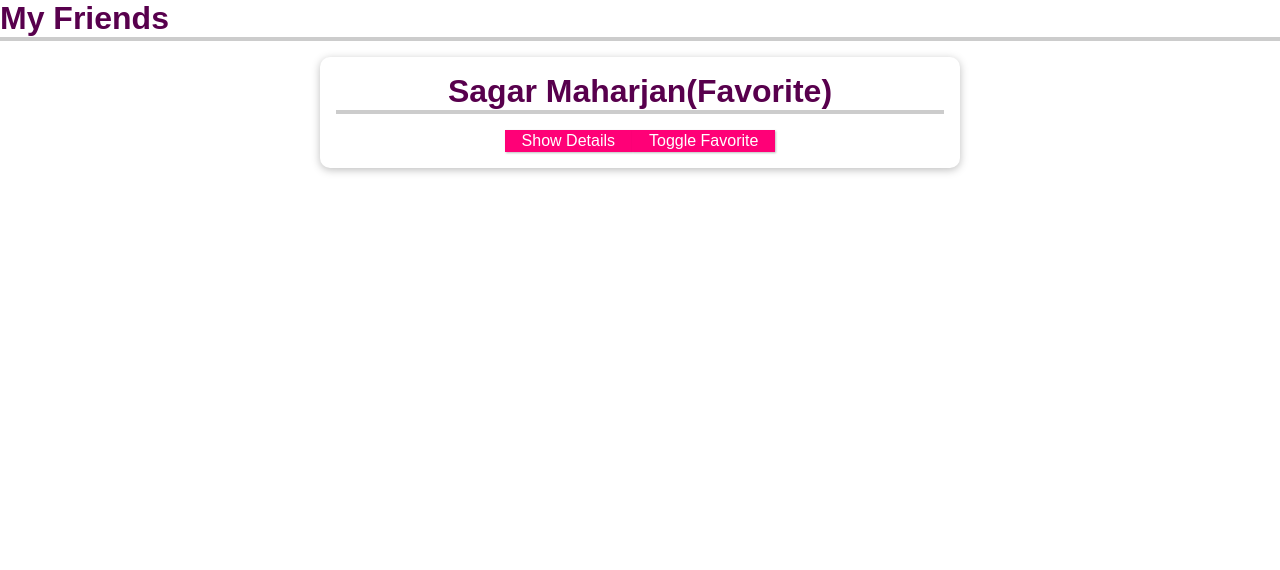
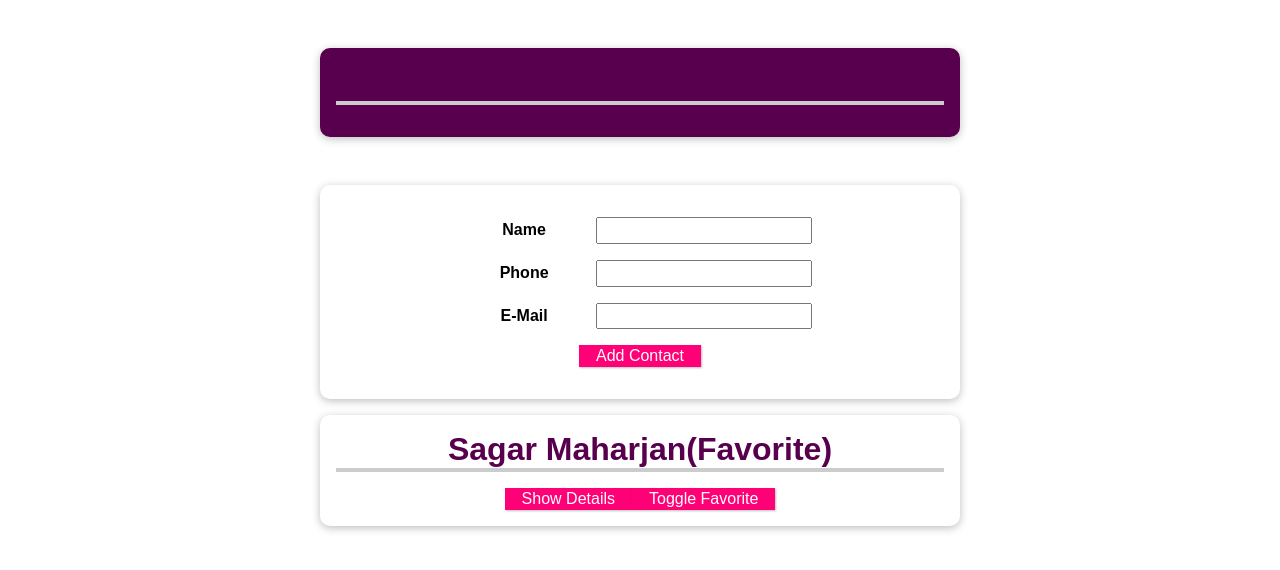
Before and after one commit to sagarmhrjn/vue-walkthrough, a Vue app: page / in a window 1280 px wide. Shown: the top 570 px of the page. Built offline with nearby package versions, Linux system fonts and the light colour scheme.

Commit message:
adding components ans connecting theme

```diff
--- a/src/App.vue
+++ b/src/App.vue
@@ -1,6 +1,9 @@
 <template>
   <section>
-    <h2>My Friends</h2>
+    <header>
+      <h2>My Friends</h2>
+    </header>
+    <new-friend @add-contact="addContact"></new-friend>
     <ul>
       <friend-contact
         v-for="friend in friends"
@@ -40,6 +43,17 @@
       );
       identifiedFriend.isFavorite = !identifiedFriend.isFavorite;
     },
+    addContact(name, phone, email) {
+        const newFriendContact = {
+            id:new Date().toISOString(),
+            name:name,
+            phone:phone,
+            email:email,
+            isFavorite:false
+        }
+
+        this.friends.push(newFriendContact)
+    },
   },
   computed: {},
 };
@@ -71,7 +85,8 @@
   padding: 0;
   list-style: none;
 }
-#app li {
+#app li,
+#app form {
   box-shadow: 0 2px 8px rgba(0, 0, 0, 0.26);
   margin: 1rem auto;
   border-radius: 10px;
@@ -101,4 +116,17 @@
   border-color: #ec3169;
   box-shadow: 1px 1px 4px rgba(0, 0, 0, 0.26);
 }
+#app input {
+  font: inherit;
+  padding: 0.15rem;
+}
+#app label {
+  font-weight: bold;
+  margin-right: 1rem;
+  width: 7rem;
+  display: inline-block;
+}
+#app form div {
+  margin: 1rem 0;
+}
 </style>
--- /dev/null
+++ b/src/components/NewFriend.vue
@@ -0,0 +1,41 @@
+<template>
+  <form @submit.prevent="submitData">
+    <div>
+      <label for="name">Name</label>
+      <input type="text" v-model="enteredName" />
+    </div>
+    <div>
+      <label for="phone">Phone</label>
+      <input type="tel" v-model="enteredPhone" />
+    </div>
+    <div>
+      <label for="email">E-Mail</label>
+      <input type="email" v-model="enteredEmail" />
+      <div>
+        <button>Add Contact</button>
+      </div>
+    </div>
+  </form>
+</template>
+
+<script>
+export default {
+  emits: ["add-contact"],
+  data() {
+    return {
+      enteredName: "",
+      enteredPhone: "",
+      enteredEmail: "",
+    };
+  },
+  methods: {
+      submitData(){
+          this.$emit('add-contact',
+          this.enteredName,
+          this.enteredPhone,
+          this.enteredEmail
+          )
+      }
+  },
+};
+</script>
--- a/src/main.js
+++ b/src/main.js
@@ -1,9 +1,12 @@
 import { createApp } from 'vue'
 import App from './App.vue'
 import FriendContact from './components/FriendContact'
+import NewFriend from './components/NewFriend'
+
 
 const app = createApp(App)
 
 app.component('friend-contact',FriendContact)
+app.component('new-friend',NewFriend)
 
 app.mount('#app')
```
